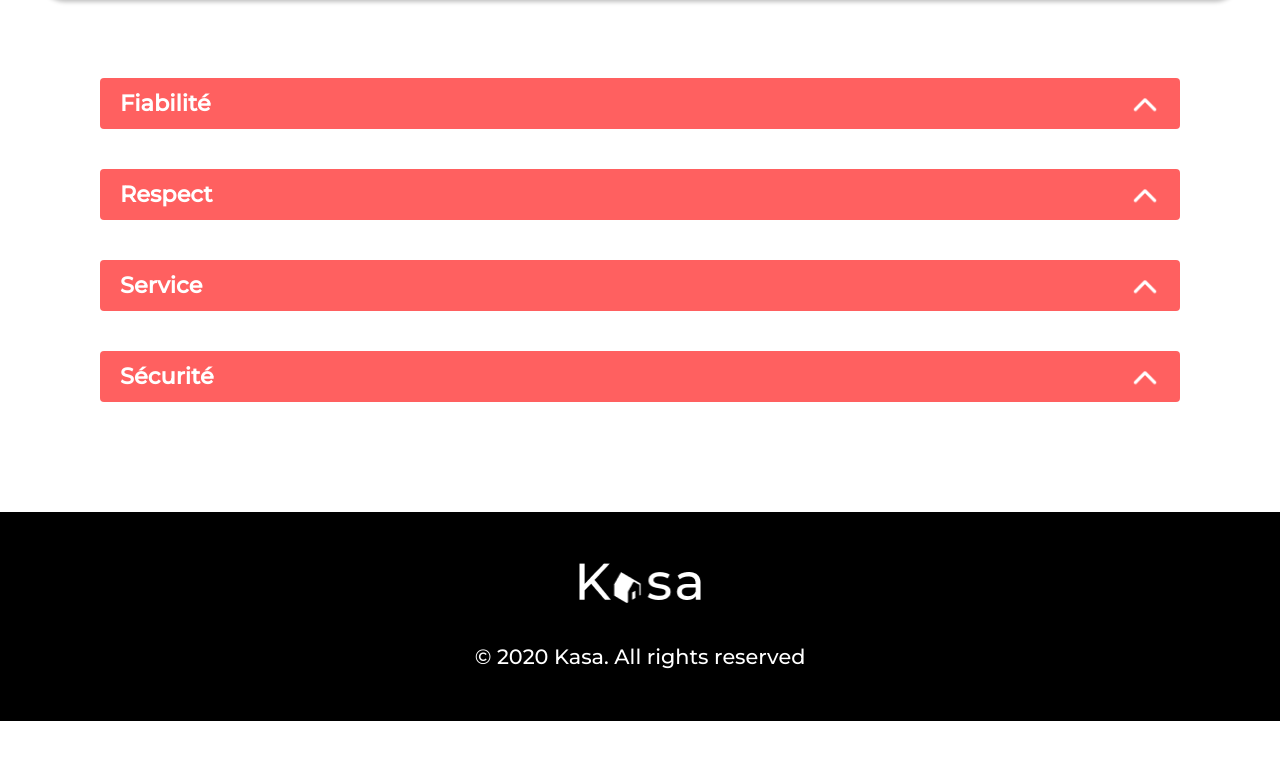
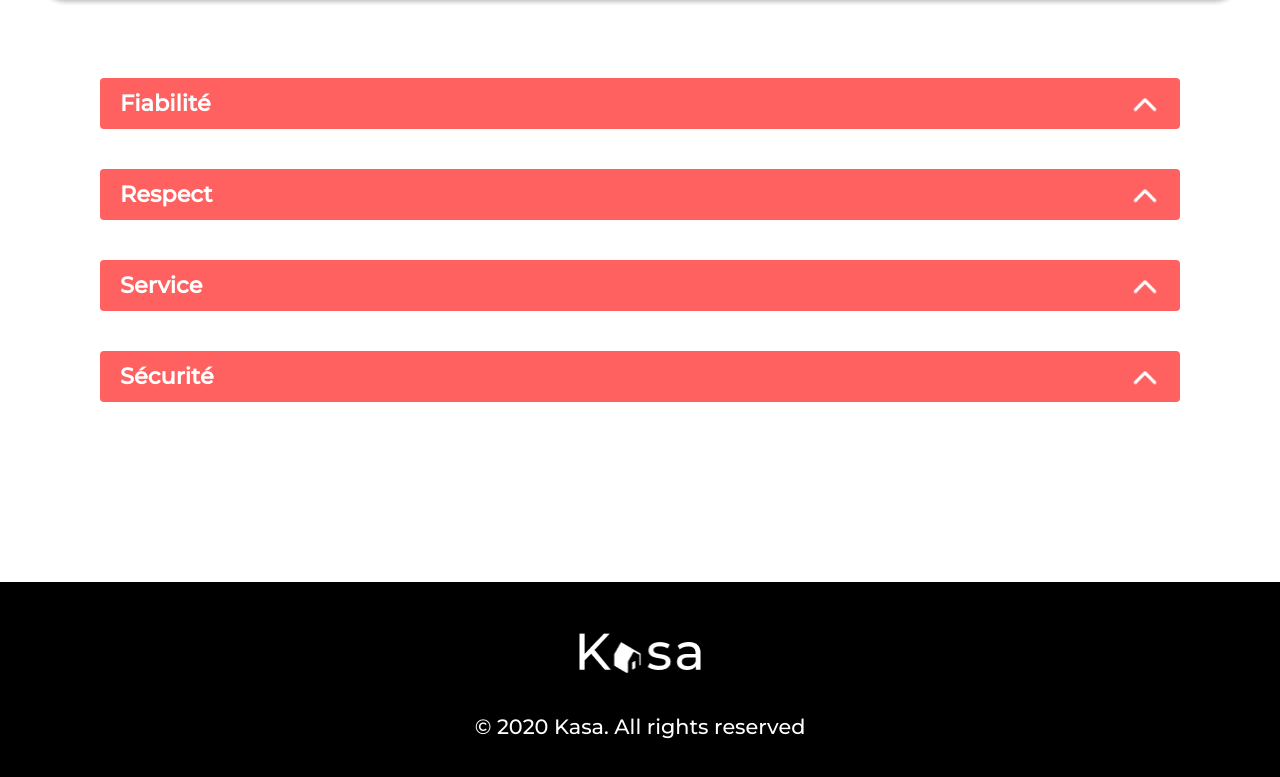
Before and after one commit to Juju8888A/OC-Kasa, a React (Create React App) app: page /about in a window 1280 px wide. Shown: the part 397-1174 px from the top of the page. Before the commit the page ends 1118 px from the top, so only its background shows below. Built offline with nearby package versions, Linux system fonts and the light colour scheme.

Commit message:
correction : modification de la redirection vers la page erreur +  modification du footer sur les versions mobiles et tablettes

```diff
--- a/src/App.js
+++ b/src/App.js
@@ -4,7 +4,6 @@ import Home from "./pages/Home";
 import About from "./pages/About";
 import Location from "./pages/Location";
 import Error from "./pages/Error";
-import RedirectToError from "./components/Error/RedirectError";
 
 const App = () => {
   return (
@@ -18,7 +17,7 @@ const App = () => {
         <Route path="/location/:id" element={<Location />} />
         {/* Route vers la page erreur 404 */}
         <Route path="/error" element={<Error />} />
-        <Route path="*" element={<RedirectToError />} />
+        <Route path="*" element={<Error />} />
       </Routes>
     </BrowserRouter>
   );
--- a/src/components/Error/RedirectError.jsx
+++ /dev/null
@@ -1,14 +0,0 @@
-import { useEffect } from "react";
-import { useNavigate } from "react-router-dom";
-
-// si l'utilisateur rentre une url invalide, il est redirigé vers la page erreur
-const RedirectToError = () => {
-  const navigateError = useNavigate();
-
-  useEffect(() => {
-    navigateError("/error");
-  }, [navigateError]);
-  return null;
-};
-
-export default RedirectToError;
--- a/src/styles/components/collapse.scss
+++ b/src/styles/components/collapse.scss
@@ -7,7 +7,7 @@
 
   @media (max-width: 768px) {
     margin-top: 30px;
-    margin-bottom: 100px;
+    margin-bottom: 20px;
     gap: 15px;
   }
 
@@ -29,9 +29,6 @@
 
       @media (max-width: 1280px) {
         width: 100%;
-      }
-
-      @media (max-width: 768px) {
       }
     }
 
--- a/src/styles/components/footer.scss
+++ b/src/styles/components/footer.scss
@@ -27,19 +27,20 @@ footer {
 }
 
 .footer-about {
-  margin-top: 90px;
+  margin-top: 120px;
 
   @media (max-width: 1280px) {
-    margin-top: 110px;
+    margin-top: 180px;
   }
 
   @media (max-width: 768px) {
-    margin-top: 340px;
+    margin-top: 60px;
   }
 }
 
 .footer-location {
+  margin-top: 80px;
   @media (max-width: 768px) {
-    margin-top: 170px;
+    margin-top: 50px;
   }
 }
```
